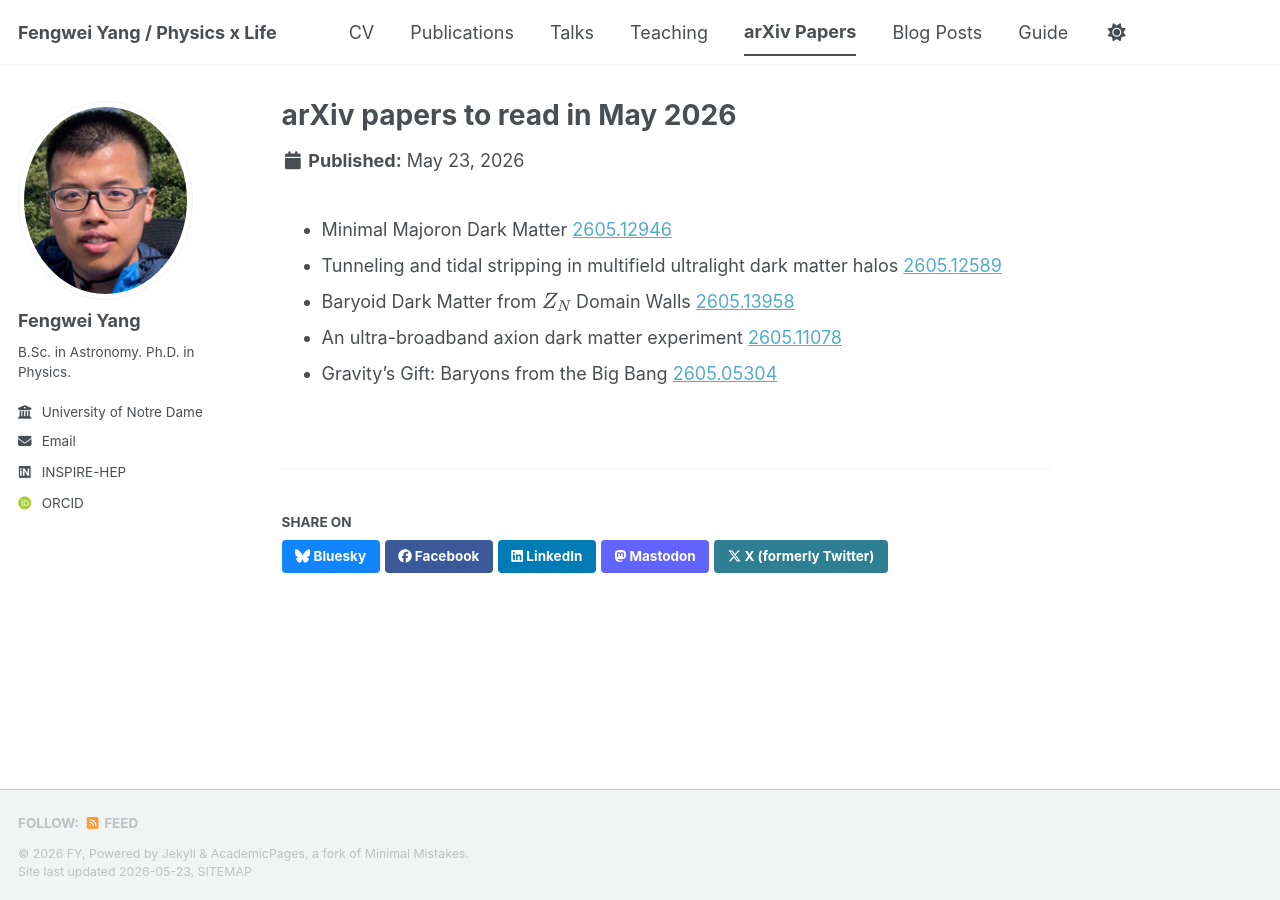
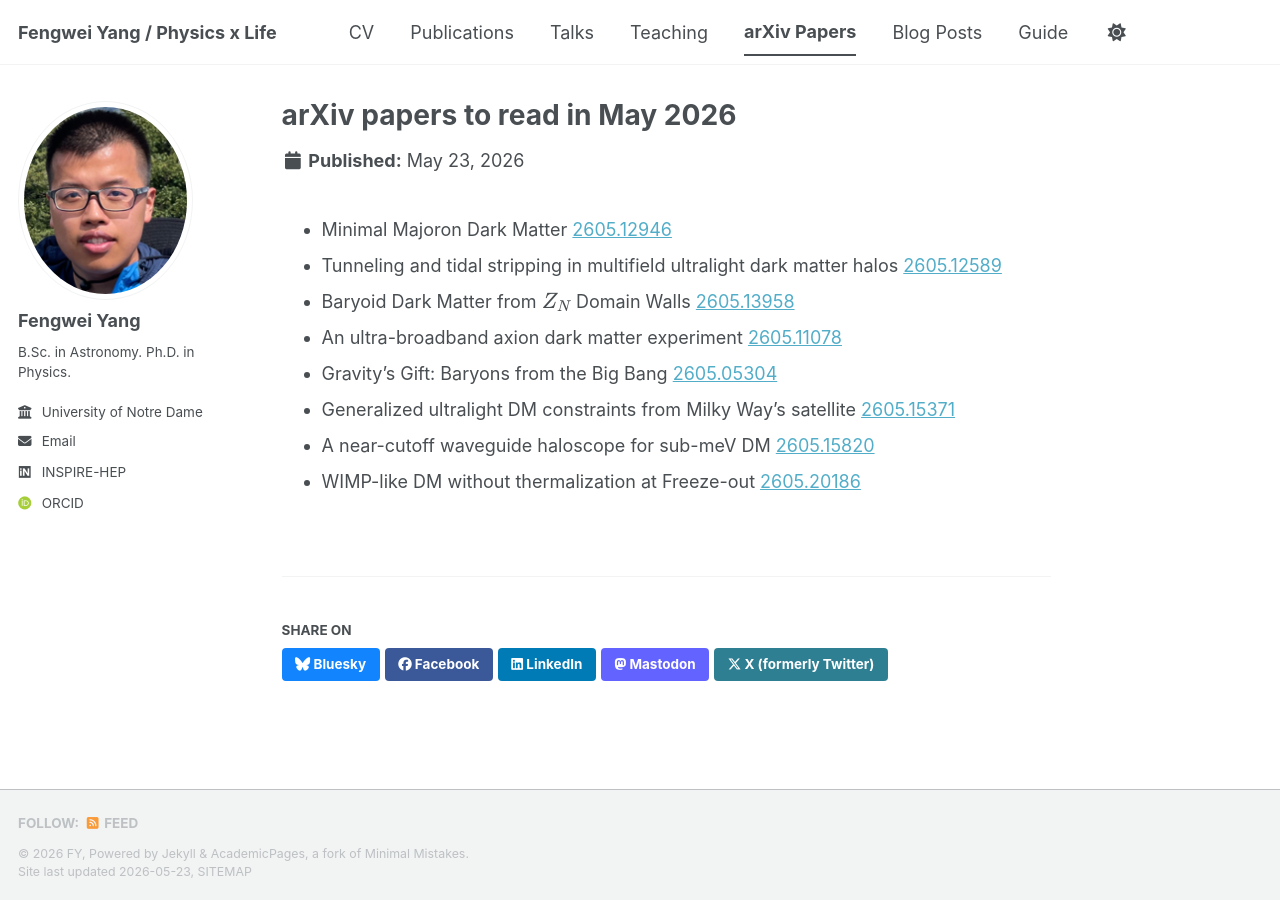
Before and after one commit to F-W-Yang/F-W-Yang.github.io, a Jekyll site: the page built from _portfolio/1.md, in a window 1280 px wide. Built offline with Jekyll 4.4.1, drawn with Linux system fonts in a browser that asks for light colours; some web fonts are replaced; a script bundle is joined from its source files by our own code; library files that are not in the unit come from our copies.

Commit message:
Add new dark matter research papers to portfolio

```diff
--- a/_portfolio/1.md
+++ b/_portfolio/1.md
@@ -8,3 +8,6 @@ collection: portfolio
 * Baryoid Dark Matter from \\(Z_N\\) Domain Walls [2605.13958](https://arxiv.org/pdf/2605.13958)
 * An ultra-broadband axion dark matter experiment [2605.11078](https://arxiv.org/abs/2605.11078)
 * Gravity's Gift: Baryons from the Big Bang [2605.05304](https://arxiv.org/pdf/2605.05304)
+* Generalized ultralight DM constraints from Milky Way's satellite [2605.15371](https://arxiv.org/pdf/2605.15371)
+* A near-cutoff waveguide haloscope for sub-meV DM [2605.15820](https://arxiv.org/pdf/2605.15820)
+* WIMP-like DM without thermalization at Freeze-out [2605.20186](https://arxiv.org/pdf/2605.20186)
```
